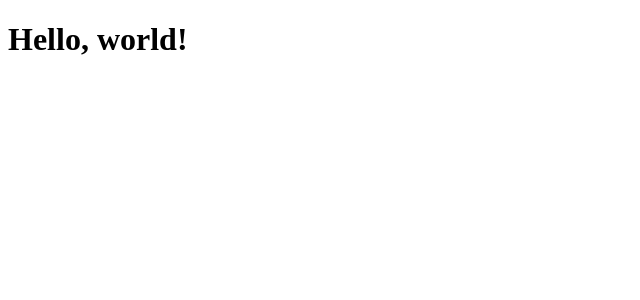
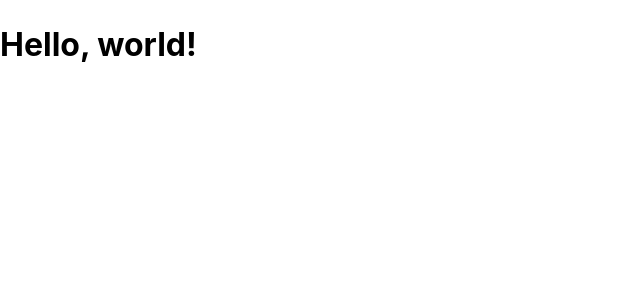
Before and after one commit to wbreakell/changeover, a React app: page / in a window 1280 px wide. Shown: the top 300 px of the page, without its empty margins (0-640 px from the left). Built offline with nearby package versions, Linux system fonts and the light colour scheme.

Commit message:
Add global styles

```diff
--- a/src/index.js
+++ b/src/index.js
@@ -4,6 +4,7 @@ import { createStore } from 'redux';
 import { Provider } from 'react-redux';
 import App from './components/App';
 import reducer from './reducers';
+import './styles/global.js';
 import './index.html';
 
 const store = createStore(reducer);
--- /dev/null
+++ b/src/styles/global.js
@@ -0,0 +1,35 @@
+import { injectGlobal } from 'styled-components';
+
+injectGlobal`
+  html {
+    box-sizing: border-box;
+  }
+
+  *,
+  *::before,
+  *::after {
+    box-sizing: inherit;
+  }
+
+  body {
+    font-family:
+      -apple-system,
+      BlinkMacSystemFont,
+      'Segoe UI',
+      'Roboto',
+      'Helvetica Neue',
+      Helvetica,
+      sans-serif;
+    line-height: 1.5;
+    margin: 0;
+  }
+
+  img {
+    height: auto;
+    max-width: 100%;
+  }
+
+  svg {
+    max-height: 100%;
+  }
+`;
```
